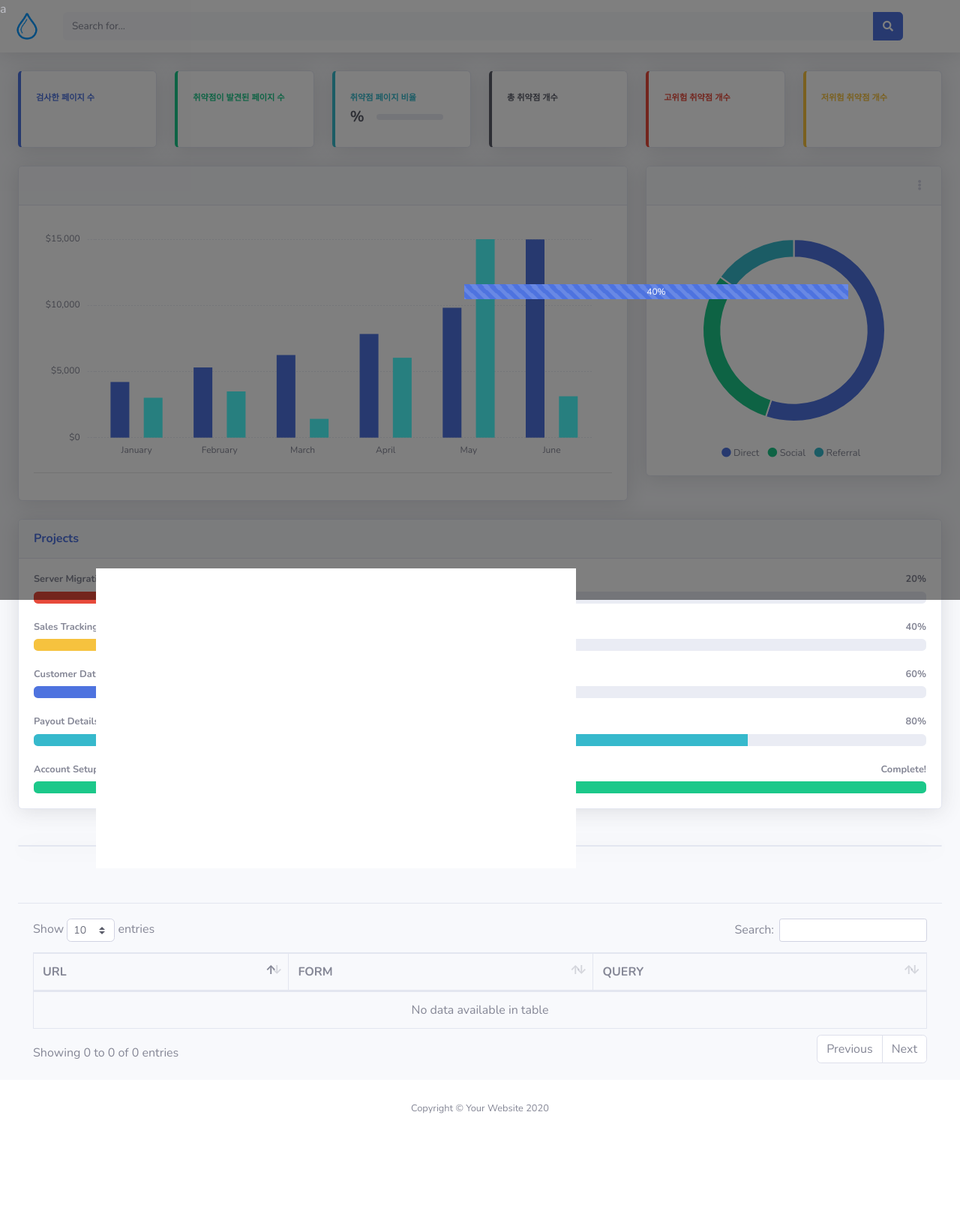
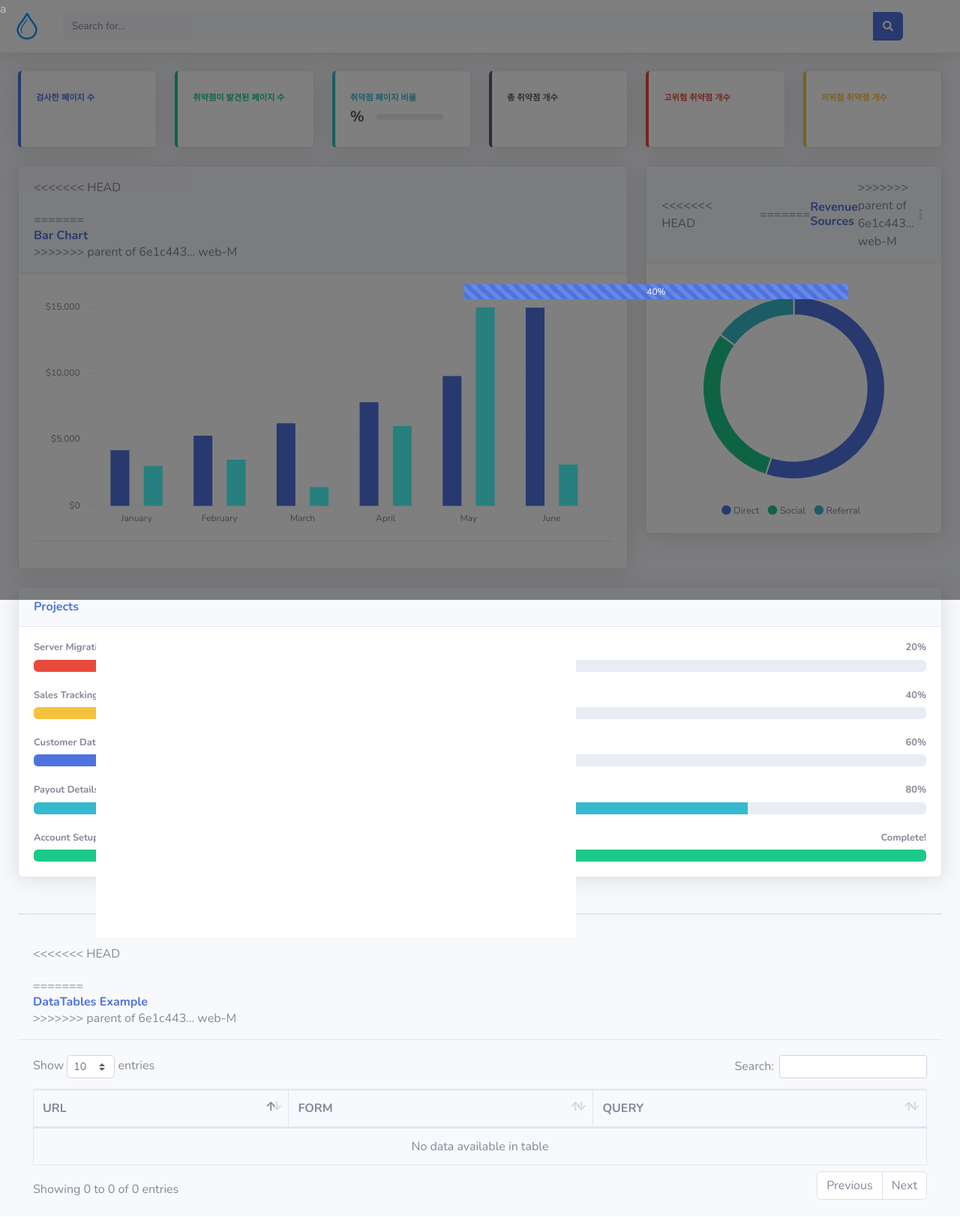
Before and after one commit to DragonCompass/SQL-Compass, a PHP site: page /result.php in a window 1280 px wide. Shown: the top 1623 px of the page at 75% size. Before the commit the page ends 1485 px from the top, so only its background shows below. Run offline with PHP 8.4, Linux system fonts and the light colour scheme; data that the repository does not hold is empty.

Commit message:
Update result.php

```diff
--- a/web/result.php
+++ b/web/result.php
@@ -456,7 +456,11 @@
                         <div class="col-xl-8 col-lg-7">
                             <div class="card shadow mb-4">
                                 <div class="card-header py-3">
+<<<<<<< HEAD
                                     <h6 class="m-0 font-weight-bold text-light">Bar Chart</h6>
+=======
+                                    <h6 class="m-0 font-weight-bold text-primary">Bar Chart</h6>
+>>>>>>> parent of 6e1c443... web-M
                                 </div>
                                 <div class="card-body">
                                     <div class="chart-bar"><div class="chartjs-size-monitor"><div class="chartjs-size-monitor-expand"><div class=""></div></div><div class="chartjs-size-monitor-shrink"><div class=""></div></div></div><div class="chartjs-size-monitor"><div class="chartjs-size-monitor-expand"><div class=""></div></div><div class="chartjs-size-monitor-shrink"><div class=""></div></div></div>
@@ -474,7 +478,11 @@
                                 <!-- Card Header - Dropdown -->
                                 <div
                                     class="card-header py-3 d-flex flex-row align-items-center justify-content-between">
+<<<<<<< HEAD
                                     <h6 class="m-0 font-weight-bold text-light">Revenue Sources</h6>
+=======
+                                    <h6 class="m-0 font-weight-bold text-primary">Revenue Sources</h6>
+>>>>>>> parent of 6e1c443... web-M
                                     <div class="dropdown no-arrow">
                                         <a class="dropdown-toggle" href="#" role="button" id="dropdownMenuLink"
                                             data-toggle="dropdown" aria-haspopup="true" aria-expanded="false">
@@ -630,7 +638,11 @@
                     <!-- DataTales Example -->
                     <div class="card shadow mb-4"></div>
                     <div class="card-header py-3">
+<<<<<<< HEAD
                         <h6 class="m-0 font-weight-bold text-light">DataTables Example</h6>
+=======
+                        <h6 class="m-0 font-weight-bold text-primary">DataTables Example</h6>
+>>>>>>> parent of 6e1c443... web-M
                     </div>
                     <div class="card-body">
                         <div class="table-responsive">
```
